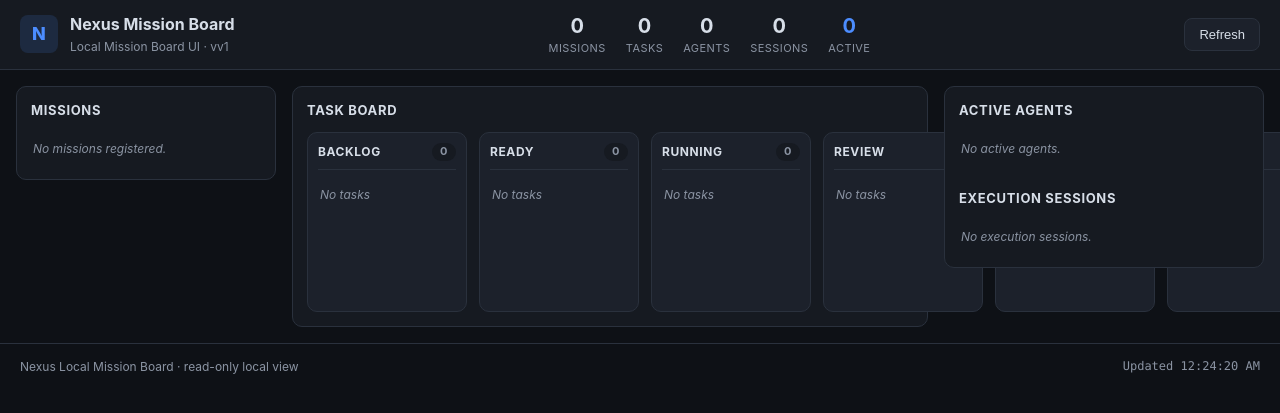
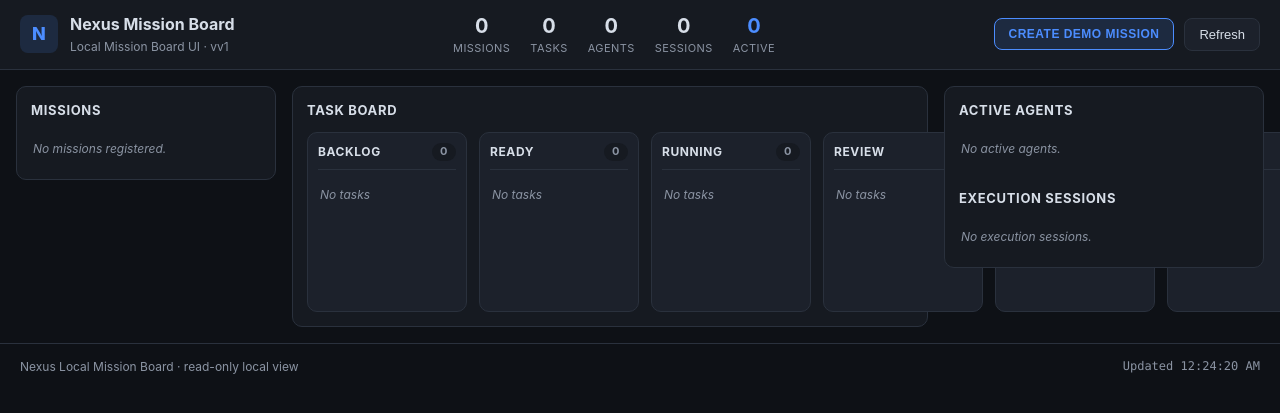
Before and after one commit to vitorhsanches/nexus, a FastAPI app: page / in a window 1280 px wide; the page is wider, and only the part inside the window is pictured. Shown: the top 413 px of that part. Run offline with FastAPI, Linux system fonts and the light colour scheme; data that the repository does not hold is empty; parts of the project's set-up code (start-up, migrations or seed data) failed here and were passed over.

Commit message:
feat: add demo mission board flow

```diff
--- a/nexus/web/services.py
+++ b/nexus/web/services.py
@@ -13,7 +13,7 @@ and never writes).
 
 from dataclasses import asdict, is_dataclass
 
-from nexus.missions.service import list_missions
+from nexus.missions.service import create_mission_from_plan, list_missions
 from nexus.tasks import registry as task_registry
 from nexus.web.agents import agent_registry
 from nexus.workspaces import registry as session_registry
@@ -39,6 +39,34 @@ STATUS_TO_COLUMN = {
     "COMPLETED": "DONE",
     "FAILED": "FAILED",
 }
+
+
+DEMO_TASK_TITLES = (
+    "Analyze authentication requirements",
+    "Design authentication architecture",
+    "Implement authentication flow",
+)
+
+
+def _demo_plan():
+    """Return the deterministic example plan used by the demo endpoint."""
+    return {
+        "title": "Implement Authentication Module",
+        "description": "A demo mission generated from the local Mission Board UI.",
+        "workers": [
+            {"scope": title, "reason": "Generated from the demo mission plan."}
+            for title in DEMO_TASK_TITLES
+        ],
+    }
+
+
+def create_demo_mission(run_id):
+    """Create the deterministic demo mission through the Mission Engine.
+
+    The mission and its tasks live only in the in-memory Mission Engine and
+    Task Registry; nothing is persisted. Returns the created Mission.
+    """
+    return create_mission_from_plan(_demo_plan(), run_id=run_id)
 
 
 def _to_dict(value):
--- a/nexus/web/static/css/board.css
+++ b/nexus/web/static/css/board.css
@@ -72,6 +72,23 @@ html, body {
   font-size: 13px;
 }
 .refresh-btn:hover { border-color: var(--accent); color: var(--accent); }
+.topbar-actions { display: flex; align-items: center; gap: 10px; }
+
+.demo-btn {
+  padding: 8px 14px;
+  border-radius: 8px;
+  border: 1px solid var(--accent);
+  background: var(--accent-soft);
+  color: var(--accent);
+  cursor: pointer;
+  font-size: 12px;
+  font-weight: 700;
+  letter-spacing: 0.04em;
+  text-transform: uppercase;
+}
+.demo-btn:hover { background: var(--accent); color: var(--bg); }
+.demo-btn:disabled { opacity: 0.5; cursor: wait; }
+
 .refresh-btn:disabled { opacity: 0.5; cursor: wait; }
 
 /* ---------- Layout ---------- */
--- a/nexus/web/static/js/board.js
+++ b/nexus/web/static/js/board.js
@@ -10,6 +10,7 @@
     board: document.getElementById("board"),
     agents: document.getElementById("agent-list"),
     sessions: document.getElementById("session-list"),
+    createDemo: document.getElementById("create-demo-btn"),
     refresh: document.getElementById("refresh-btn"),
     updated: document.getElementById("updated-at"),
     missionCount: document.getElementById("mission-count"),
@@ -199,6 +200,21 @@
     });
   }
 
+  function createDemoMission() {
+    els.createDemo.disabled = true;
+    return fetch("/api/demo/mission", { method: "POST" }).then(function (res) {
+      if (!res.ok) throw new Error("/api/demo/mission -> HTTP " + res.status);
+      return res.json();
+    }).then(function () {
+      return loadAll();
+    }).catch(function (err) {
+      showError("Demo creation failed: " + (err && err.message ? err.message : String(err)));
+    }).finally(function () {
+      els.createDemo.disabled = false;
+    });
+  }
+
+  els.createDemo.addEventListener("click", function () { createDemoMission(); });
   els.refresh.addEventListener("click", function () { loadAll(); });
   loadAll();
   setInterval(loadAll, 15000);
--- a/nexus/web/templates/board.html
+++ b/nexus/web/templates/board.html
@@ -37,7 +37,10 @@
         <span class="stat-label">Active</span>
       </div>
     </div>
-    <button class="refresh-btn" id="refresh-btn" type="button" title="Refresh data">Refresh</button>
+    <div class="topbar-actions">
+      <button class="demo-btn" id="create-demo-btn" type="button" title="Create a demo mission">CREATE DEMO MISSION</button>
+      <button class="refresh-btn" id="refresh-btn" type="button" title="Refresh data">Refresh</button>
+    </div>
   </header>
 
   <main class="layout">
```
Also changed, not shown: nexus/web/routes.py (+11 -0 lines), tests/test_web_board.py (+30 -0 lines).
